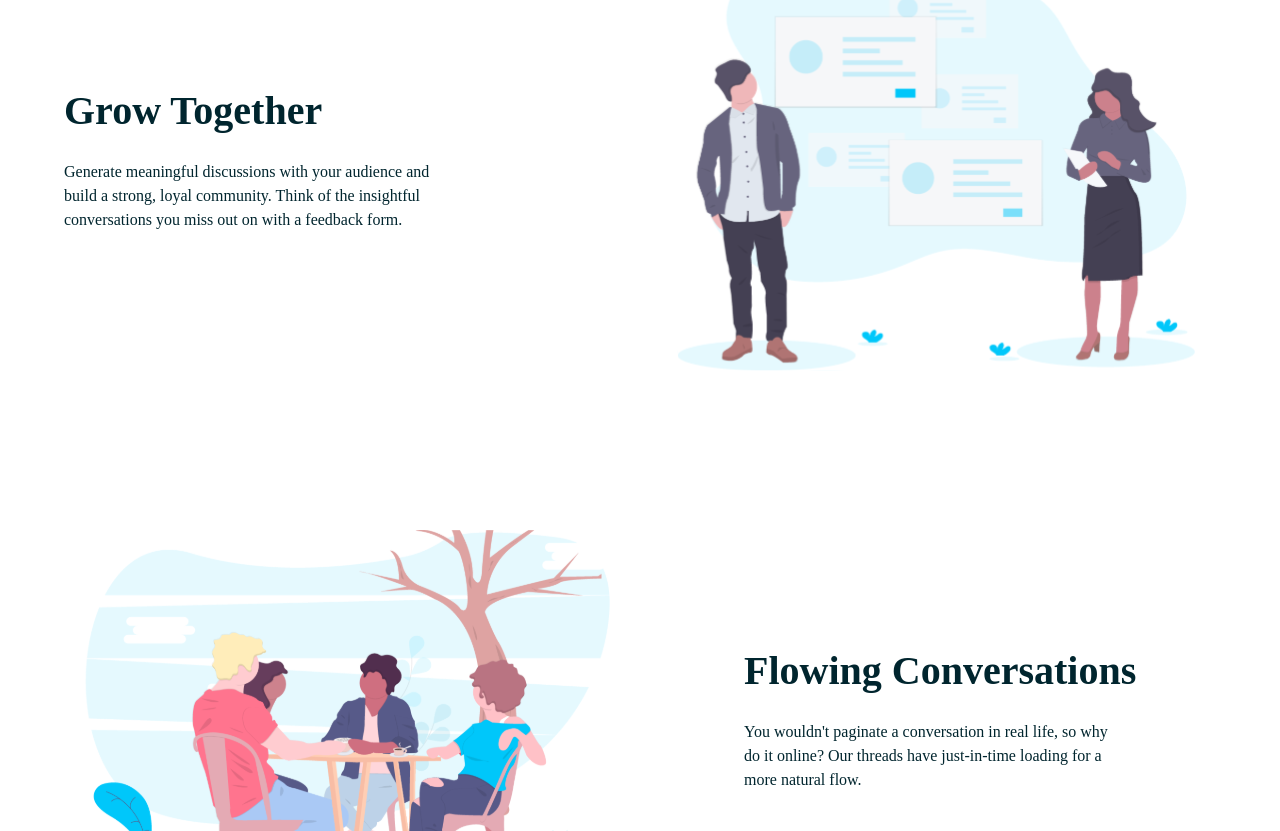
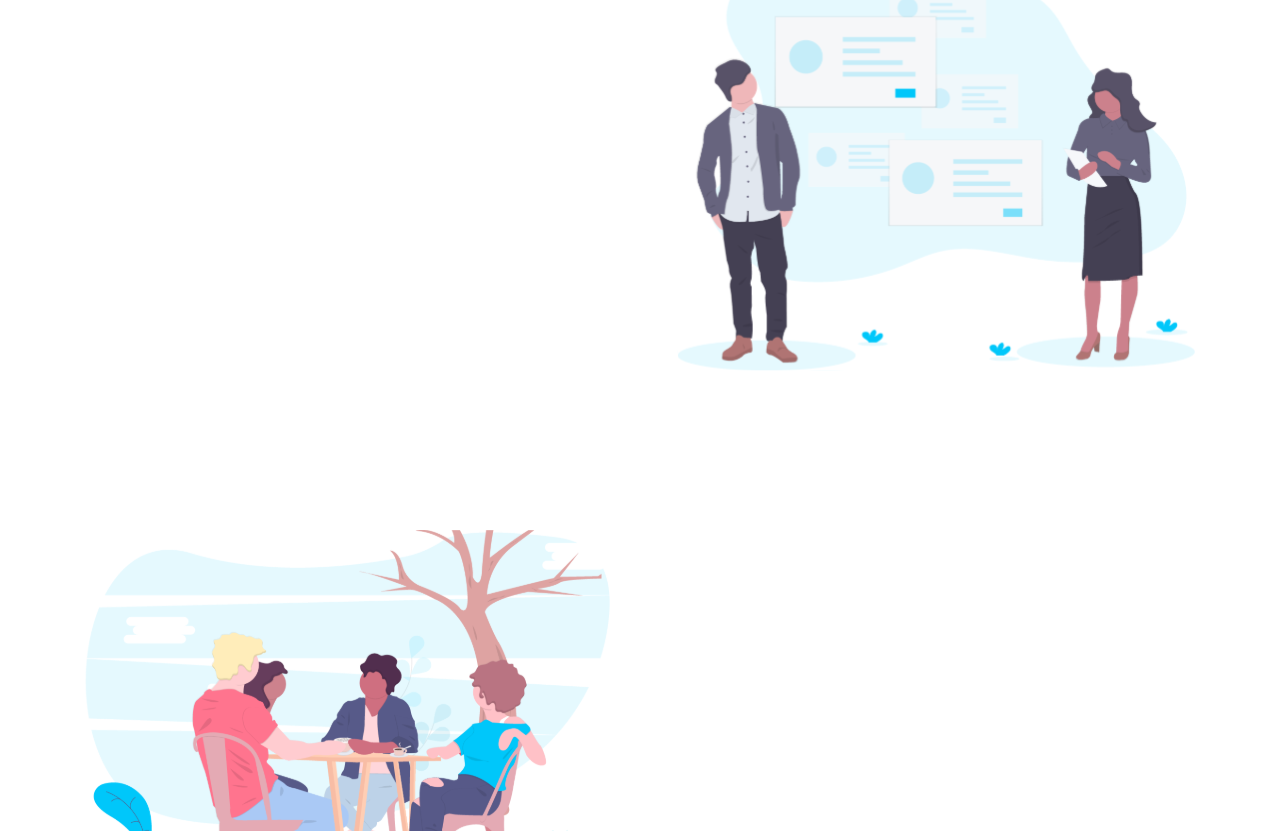
Before and after one commit to KiwiScreams/huddle-landing-page-with-curved-sections, a React (Vite) app: page / in a window 1280 px wide. Shown: the part 2109-2940 px from the top of the page. Built offline with nearby package versions, Linux system fonts and the light colour scheme.

Commit message:
animation

```diff
--- a/src/components/home-components/content/Content.jsx
+++ b/src/components/home-components/content/Content.jsx
@@ -1,31 +1,38 @@
 import "./Content.css"
 import { useEffect, useState } from "react"
 function Content(props, title, text, image) {
-    const [show, setShow] = useState(false);
+    const [scrollPosition, setScrollPosition] = useState(0);
     useEffect(() => {
-        const textElements = document.querySelectorAll('.animate-text');
         const handleScroll = () => {
-          textElements.forEach((element) => {
-            const rect = element.getBoundingClientRect();
-            if (rect.top < window.innerHeight && rect.bottom > 0) {
-              setShow(true);
-            } else {
-              setShow(false);
-            }
-          });
+            setScrollPosition(window.scrollY);
         };
         window.addEventListener('scroll', handleScroll);
         return () => {
-          window.removeEventListener('scroll', handleScroll);
+            window.removeEventListener('scroll', handleScroll);
         };
-      }, []);
+    }, []);
+    const animateText = () => {
+        const textElements = document.querySelectorAll('.animate-text');
+        textElements.forEach((element) => {
+            const rect = element.getBoundingClientRect();
+            if (rect.top < window.innerHeight && rect.bottom > 0) {
+                element.classList.add('show');
+            } else {
+                element.classList.remove('show');
+            }
+        });
+    };
+
+    useEffect(() => {
+        animateText();
+    }, [scrollPosition]);
     return (
         <>
             <section className="content-section">
                 <div className="container flex">
                     <div className="text-container">
-                        <h3 className={`animate-text ${show ? 'show' : ''}`}>{props.title}</h3>
-                        <p className={`animate-text ${show ? 'show' : ''}`}>{props.text}</p>
+                        <h3 className="animate-text">{props.title}</h3>
+                        <p className="animate-text">{props.text}</p>
                     </div>
                     <img src={props.image} alt="" />
                 </div>
--- a/src/components/home-components/left-content/Left.jsx
+++ b/src/components/home-components/left-content/Left.jsx
@@ -1,32 +1,13 @@
 import "../content/Content.css"
-import { useState, useEffect } from "react";
 function Left(props, image, title, text) {
-    const [show, setShow] = useState(false);
-    useEffect(() => {
-        const textElements = document.querySelectorAll('.animate-text');
-        const handleScroll = () => {
-          textElements.forEach((element) => {
-            const rect = element.getBoundingClientRect();
-            if (rect.top < window.innerHeight && rect.bottom > 0) {
-              setShow(true);
-            } else {
-              setShow(false);
-            }
-          });
-        };
-        window.addEventListener('scroll', handleScroll);
-        return () => {
-          window.removeEventListener('scroll', handleScroll);
-        };
-      }, []);
     return (
         <>
             <section className="content-section">
                 <div className="container flex">
                     <img src={props.image} alt="" />
                     <div className="text-container">
-                    <h3 className={`animate-text ${show ? 'show' : ''}`}>{props.title}</h3>
-                    <p className={`animate-text ${show ? 'show' : ''}`}>{props.text}</p>
+                        <h3 className="animate-text">{props.title}</h3>
+                        <p className="animate-text">{props.text}</p>
                     </div>
                 </div>
             </section>
--- a/src/index.css
+++ b/src/index.css
@@ -61,21 +61,18 @@ button, a
 .animate-text
 {
   opacity: 0;
-  transform: translateX(-100%);
-  transition: all 0.5s ease-in-out;
+  transition: opacity 1s ease-in-out;
 }
 .animate-text.show
 {
   opacity: 1;
+}
+.animate-text-slide
+{
+  transform: translateX(-100%);
+  transition: transform 1s ease-in-out;
+}
+.animate-text-slide.show
+{
   transform: translateX(0);
-  animation: fly-in 0.5s ease-in-out;
 }
-@keyframes fly-in
-{
-  0% {
-    transform: translateX(-100%);
-  }
-  100% {
-    transform: translateX(0);
-  }
-}
```
